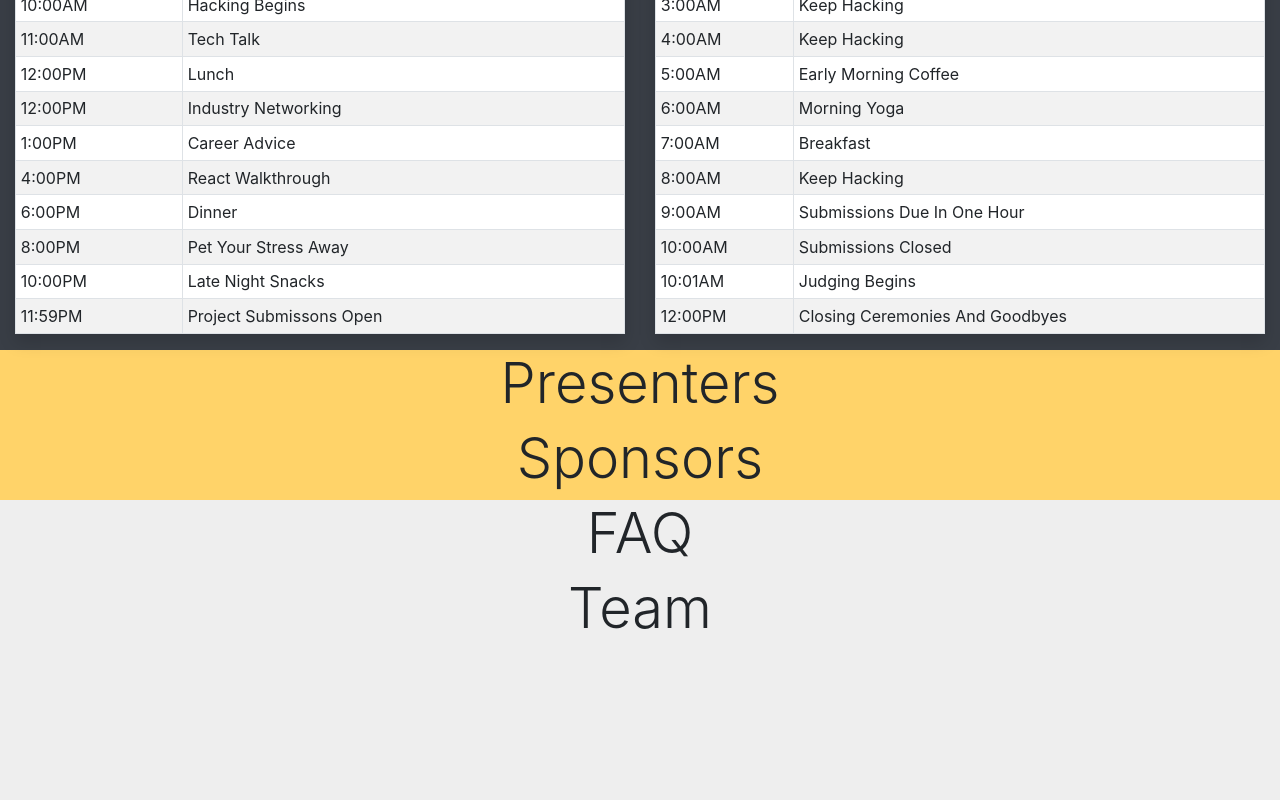
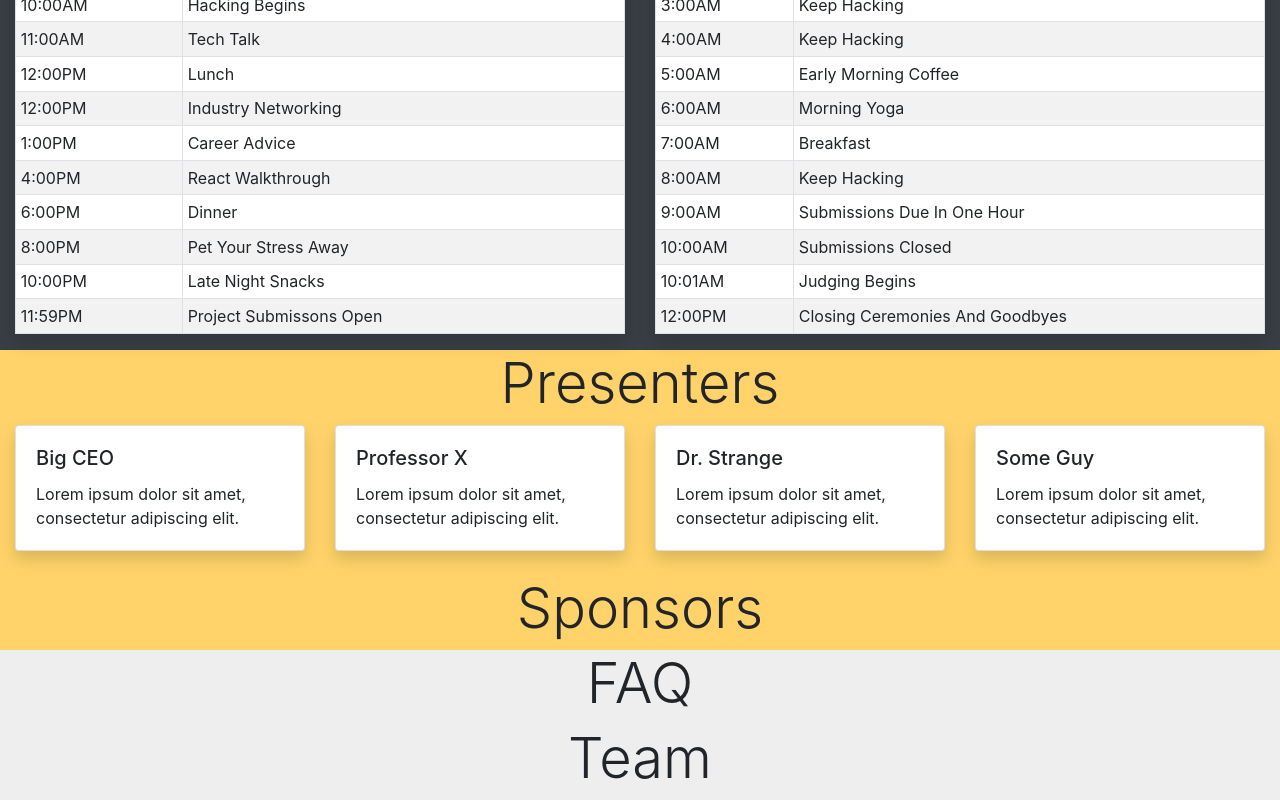
Before and after one commit to nikwalton/react-ts-hackathon-boilerplate, a React (Create React App) app in the folder frontend/: page / in a window 1280 px wide. Shown: the part 1397-2197 px from the top of the page. Before the commit the page ends 2047 px from the top, so only its background shows below. Built offline with nearby package versions, Linux system fonts and the light colour scheme.

Commit message:
Added basic cards to the speakers section, need to get stock photos

```diff
--- a/frontend/src/components/Presenters.tsx
+++ b/frontend/src/components/Presenters.tsx
@@ -1,5 +1,5 @@
 import React from 'react'
-import {Container, Col, Row} from 'react-bootstrap'
+import {Container, Col, Row, Card, CardDeck} from 'react-bootstrap'
 
 function Presenters() {
     const ContainerStyle = {
@@ -17,6 +17,37 @@ function Presenters() {
                     <h1 className='display-4' style={TextStyle}>Presenters</h1>
                 </Col>
             </Row>
+            <Row>
+                <Col>
+                    <CardDeck >
+                        <Card style={{width: '18rem'}} className='shadow'>
+                            <Card.Body>
+                                <Card.Title>Big CEO</Card.Title>
+                                <Card.Text>Lorem ipsum dolor sit amet, consectetur adipiscing elit.</Card.Text>
+                            </Card.Body>
+                        </Card>
+                        <Card style={{width: '18rem'}} className='shadow'>
+                            <Card.Body>
+                                <Card.Title>Professor X</Card.Title>
+                                <Card.Text>Lorem ipsum dolor sit amet, consectetur adipiscing elit.</Card.Text>
+                            </Card.Body>
+                        </Card>
+                        <Card style={{width: '18rem'}} className='shadow'>
+                            <Card.Body>
+                                <Card.Title>Dr. Strange</Card.Title>
+                                <Card.Text>Lorem ipsum dolor sit amet, consectetur adipiscing elit.</Card.Text>
+                            </Card.Body>
+                        </Card>
+                        <Card style={{width: '18rem'}} className='shadow'>
+                            <Card.Body>
+                                <Card.Title>Some Guy</Card.Title>
+                                <Card.Text>Lorem ipsum dolor sit amet, consectetur adipiscing elit.</Card.Text>
+                            </Card.Body>
+                        </Card>
+                    </CardDeck>
+                </Col>
+            </Row>
+            <br/>
         </Container>
     );
 }
```
Also changed, not shown: 1 other file (tests, documents, lock files or other folders).
